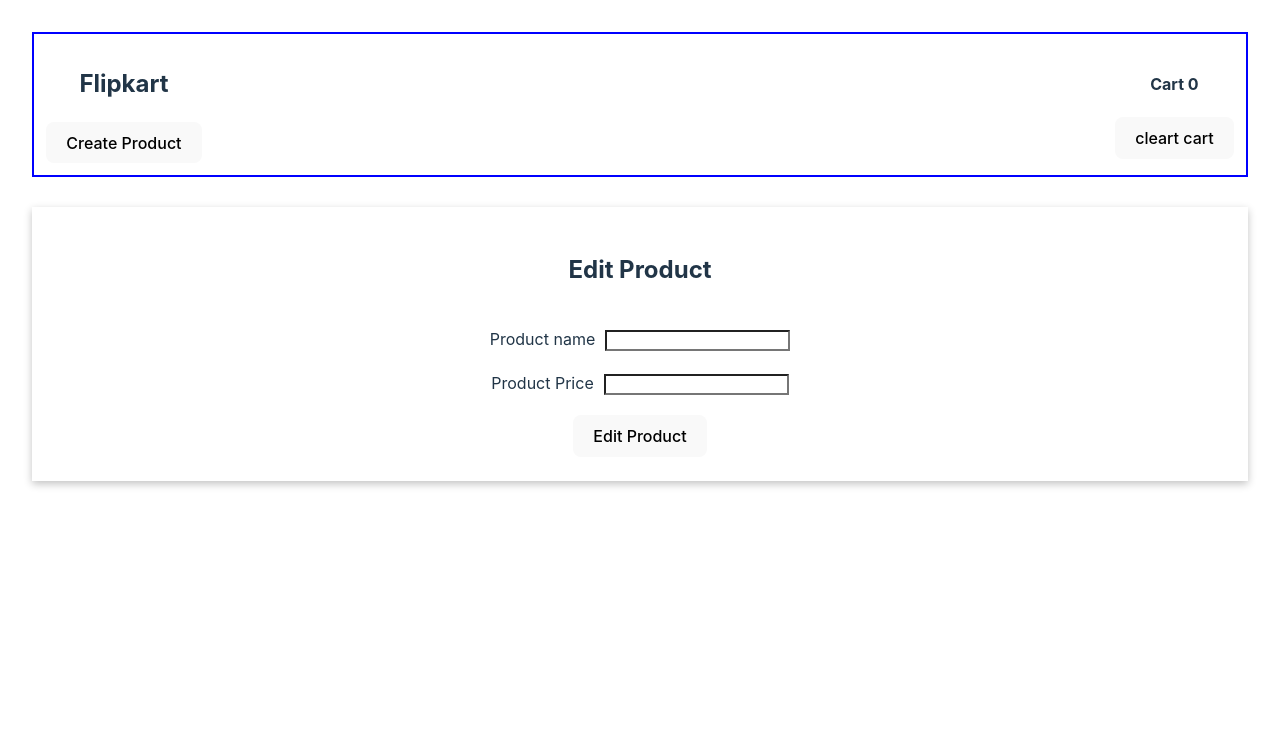
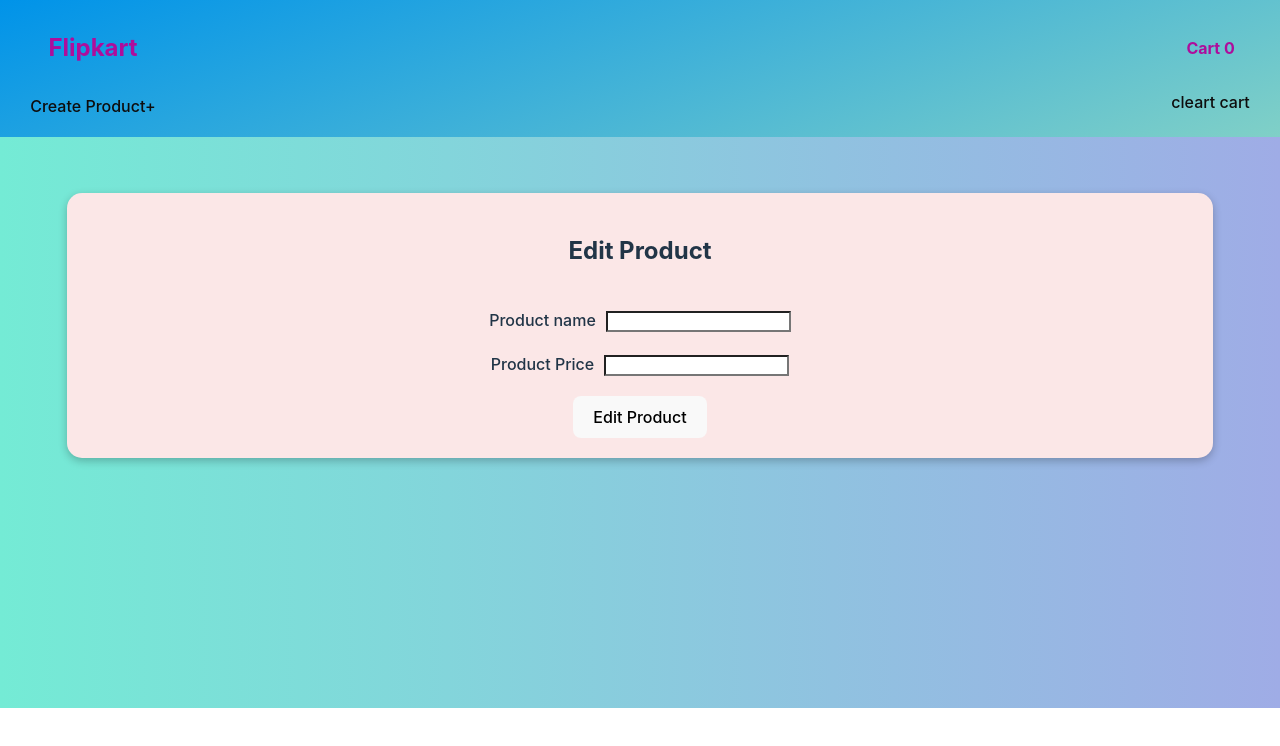
Before and after one commit to Anburaj07/React-with-reduxjs-toolkit, a React (Vite) app in the folder react_with_reduxjs_toolkit/: page /edit/1 in a window 1280 px wide. Shown: the top 746 px of the page. Built offline with nearby package versions, Linux system fonts and the light colour scheme; no server answers; the HTML template or start-up script is replaced by a standard one.

Commit message:
updated UI

```diff
--- a/react_with_reduxjs_toolkit/src/App.jsx
+++ b/react_with_reduxjs_toolkit/src/App.jsx
@@ -1,5 +1,5 @@
 import styled from "styled-components";
-import "./App.css";
+// import "./App.css";
 import AllRoutes from "./components/AllRoutes";
 import Navbar from "./components/Navbar";
 
@@ -16,4 +16,8 @@ export default App;
 
 const DIV = styled.div`
   width: 100%;
+  background-color: #74EBD5;
+background-image: linear-gradient(90deg, #74EBD5 0%, #9FACE6 100%);
+
+
 `;
--- a/react_with_reduxjs_toolkit/src/components/AddProduct.jsx
+++ b/react_with_reduxjs_toolkit/src/components/AddProduct.jsx
@@ -85,17 +85,27 @@ const AddProduct = () => {
 export default AddProduct;
 
 const DIV = styled.div`
-  box-shadow: rgba(0, 0, 0, 0.24) 0px 3px 8px;
   padding: 2%;
   margin-top: 30px;
+  padding-bottom: 250px;
   form {
+    width: 90%;
+    margin: auto;
+    padding: 20px;
+    box-shadow: rgba(0, 0, 0, 0.24) 0px 3px 8px;
+    background-color: #fbe7e7;
+    border-radius: 15px;
     display: flex;
     flex-direction: column;
+    align-items:center;
     gap: 20px;
     input {
       background-color: white;
       color: black;
       margin-left: 10px;
     }
+    label{
+        font-weight: 500;
+    }
   }
 `;
--- a/react_with_reduxjs_toolkit/src/components/Navbar.jsx
+++ b/react_with_reduxjs_toolkit/src/components/Navbar.jsx
@@ -16,7 +16,7 @@ const Navbar = () => {
     <DIV>
       <div>
         <h2 onClick={()=>naviagte("/")}>Flipkart</h2>
-        <button onClick={()=>naviagte("/add")}>Create Product</button>
+        <button onClick={()=>naviagte("/add")}>Create Product+</button>
       </div>
       <div>
         <h4>Cart {cartProducts.length}</h4>
@@ -28,9 +28,25 @@ const Navbar = () => {
 
 export default Navbar;
 const DIV = styled.div`
-  border: 2px solid blue;
+  /* border-bottom: 2px solid blue; */
+  background-color: #0093E9;
+background-image: linear-gradient(160deg, #0093E9 0%, #80D0C7 100%);
+
   display: flex;
   align-items: center;
   justify-content: space-between;
-  padding: 1%;
+  padding: 10px;
+  div{
+    display: flex;
+    flex-direction: column;
+    justify-content: center;
+    align-items: center;
+  }
+  h2,h4{
+    color: #ae0d9c;
+  }
+  button{
+    background: none;
+    color: #0e0d0d;
+  }
 `;
--- a/react_with_reduxjs_toolkit/src/components/Product.jsx
+++ b/react_with_reduxjs_toolkit/src/components/Product.jsx
@@ -6,21 +6,21 @@ import { useNavigate } from "react-router-dom";
 import { useDeleteProductMutation } from "../redux/slices/productApi";
 
 const Product = ({ id, name, price }) => {
-    const dispatch=useDispatch();
-    const navigate=useNavigate();
-    const [deleteProduct]=useDeleteProductMutation()
+  const dispatch = useDispatch();
+  const navigate = useNavigate();
+  const [deleteProduct] = useDeleteProductMutation();
 
-    const handleAddProduct=(name)=>{
-        dispatch(addProduct(name))
-    }
+  const handleAddProduct = (name) => {
+    dispatch(addProduct(name));
+  };
   return (
     <PRODUCT>
       <p>Name: {name}</p>
       <p>Price: {price}</p>
       <div>
-        <button onClick={()=>handleAddProduct(name)}>Add to Cart</button>
-        <button onClick={()=>deleteProduct(id)}> Delete</button>
-        <button onClick={()=>navigate(`/edit/${id}`)}> Edit</button>
+        <button onClick={() => handleAddProduct(name)}>Add to Cart</button>
+        <button onClick={() => deleteProduct(id)}> Delete</button>
+        <button onClick={() => navigate(`/edit/${id}`)}> Edit</button>
       </div>
     </PRODUCT>
   );
@@ -29,8 +29,10 @@ const Product = ({ id, name, price }) => {
 export default Product;
 
 const PRODUCT = styled.div`
-  border: 1px solid gray;
-  padding: 10px;
+  box-shadow: rgba(0, 0, 0, 0.24) 0px 3px 8px;
+  border-radius: 10px;
+  background-color: #fbe7e7;
+  padding: 15px;
   div {
     display: flex;
     gap: 4px;
--- a/react_with_reduxjs_toolkit/src/components/Products.jsx
+++ b/react_with_reduxjs_toolkit/src/components/Products.jsx
@@ -7,8 +7,7 @@ const Products = () => {
   const { data: productList, isLoading, isSuccess } = useGetProductsQuery();
   return (
     <div>
-      <h1>Products List</h1>
-      {isLoading}
+      <h2 style={{color:"#8f1280",textAlign:"center"}}>Products List</h2>
       <WRAPPER>
         {isLoading && <h1>Loading...</h1>}
         {productList?.map((product) => (
@@ -27,5 +26,8 @@ const WRAPPER = styled.div`
   gap: 20px;
   flex-wrap: wrap;
   padding: 10px;
-  /* border: 1px solid black; */
+  padding-bottom: 140px;
+  h1{
+    color: rosybrown;
+  }
 `;
--- a/react_with_reduxjs_toolkit/src/index.css
+++ b/react_with_reduxjs_toolkit/src/index.css
@@ -2,7 +2,6 @@
   font-family: Inter, system-ui, Avenir, Helvetica, Arial, sans-serif;
   line-height: 1.5;
   font-weight: 400;
-
   color-scheme: light dark;
   color: rgba(22, 21, 21, 0.87);
   background-color: white;
@@ -47,7 +46,7 @@ button {
   transition: border-color 0.25s;
 }
 button:hover {
-  border-color: #646cff;
+  border-color: #858bfd;
 }
 button:focus,
 button:focus-visible {
--- a/react_with_reduxjs_toolkit/src/pages/Homepage.jsx
+++ b/react_with_reduxjs_toolkit/src/pages/Homepage.jsx
@@ -13,4 +13,5 @@ const Homepage = () => {
 
 export default Homepage;
 
-const DIV = styled.div``;
+const DIV = styled.div`
+`;
```
